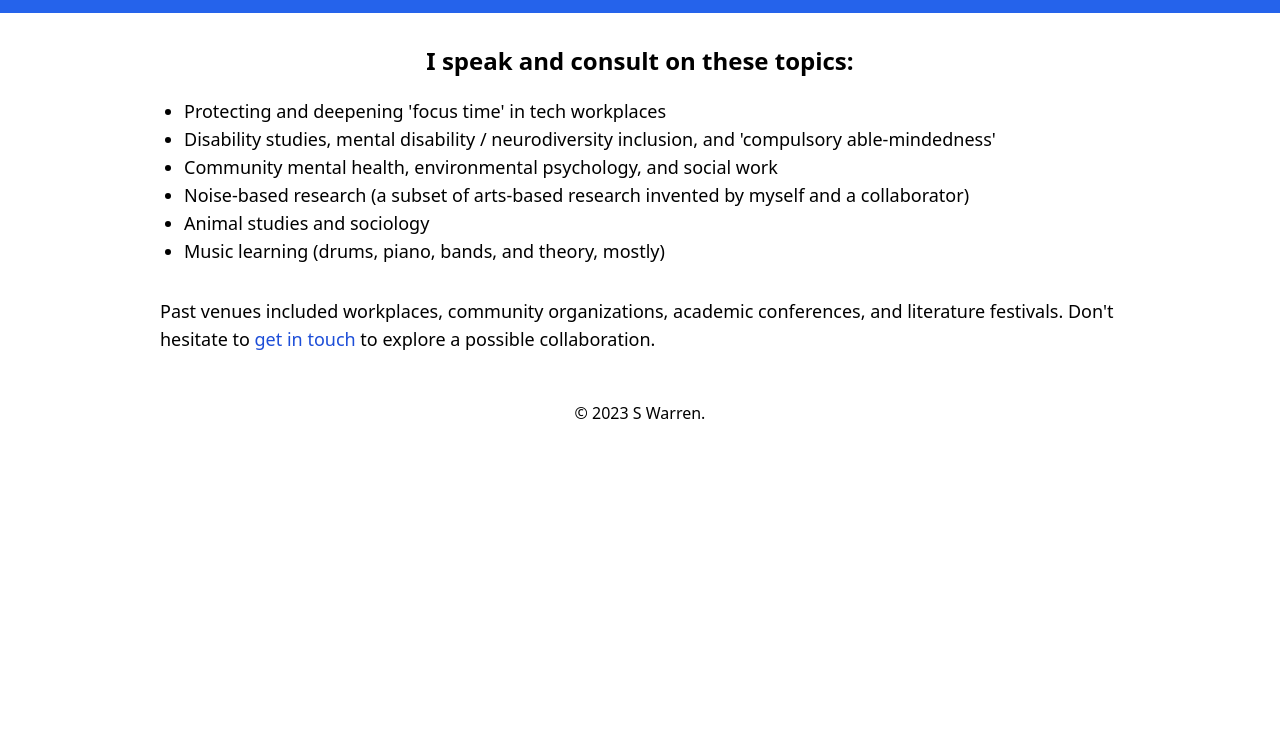
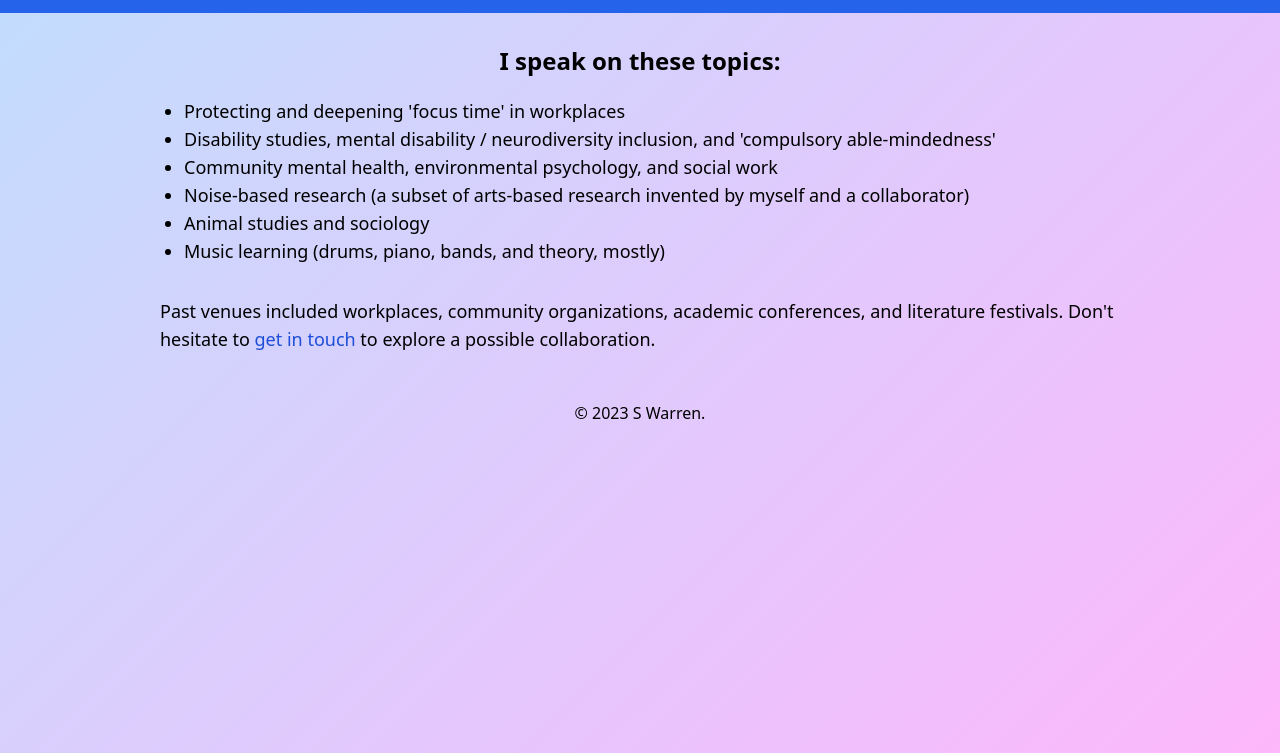
Before and after one commit to sarahcode2112/sarahcode.github.io, a plain HTML site: page speaking.html in a window 1280 px wide. Shown: the part 47-800 px from the top of the page. Drawn offline with nearby package versions, Linux system fonts and the light colour scheme.

Commit message:
initial draft of background gradient and simplify speaking page text

```diff
--- a/speaking.html
+++ b/speaking.html
@@ -6,6 +6,7 @@
     <meta name="description" content="S. Warren - Software Engineer and Speaker based in Berlin, Germany." />
     <meta http-equiv="Content-Security-Policy" content="default-src 'self'; script-src 'self' 'unsafe-inline'; style-src 'self' https://cdn.jsdelivr.net; img-src 'self' data: https:; font-src 'self' https://cdn.jsdelivr.net;" />
     <title>S Warren - Speaking</title>
+    <link href="styles.css" rel="stylesheet">
     <link
       href="https://cdn.jsdelivr.net/npm/tailwindcss@2.2.16/dist/tailwind.min.css"
       rel="stylesheet"
@@ -27,11 +28,11 @@
 
     <main class="max-w-5xl mx-auto p-8">
       <p class="text-2xl text-center mb-5 font-semibold">
-        I speak and consult on these topics:
+        I speak on these topics:
       </p>
       <ul class="list-disc pl-6 text-lg">
         <li>
-          Protecting and deepening 'focus time' in tech workplaces
+          Protecting and deepening 'focus time' in workplaces
         </li>
         <li>
           Disability studies, mental disability / neurodiversity inclusion, and
--- /dev/null
+++ b/styles.css
@@ -0,0 +1,5 @@
+html {
+    height: 100%;
+    background: linear-gradient(135deg, #c1defe, #fdb7fb);
+    background-attachment: fixed;
+}
```
Also changed, not shown: index.html (+1 -0 lines).
